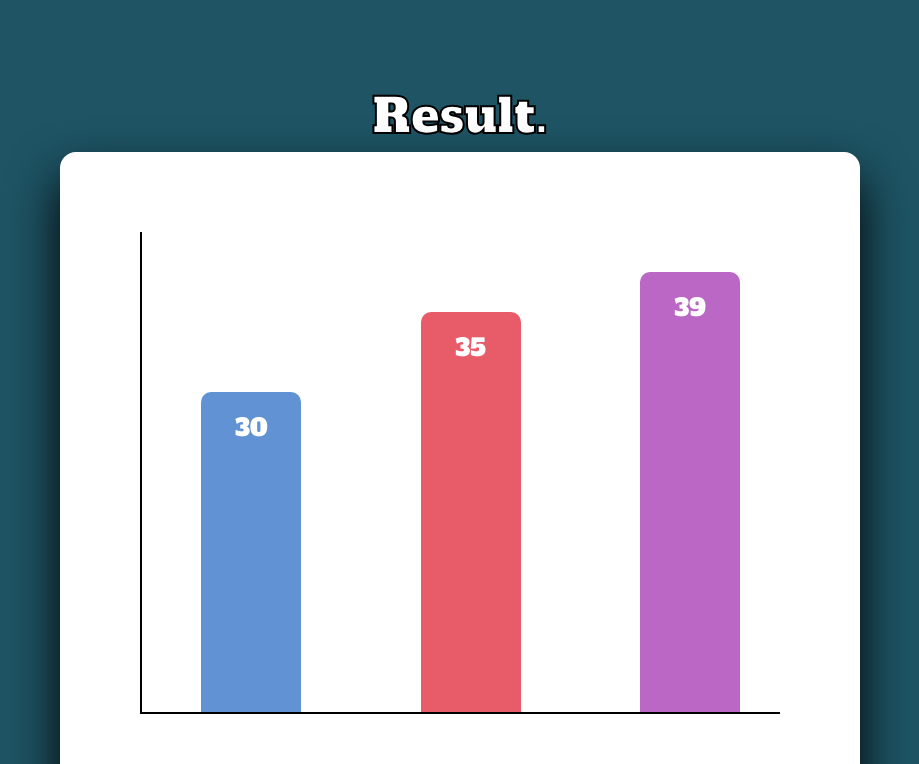
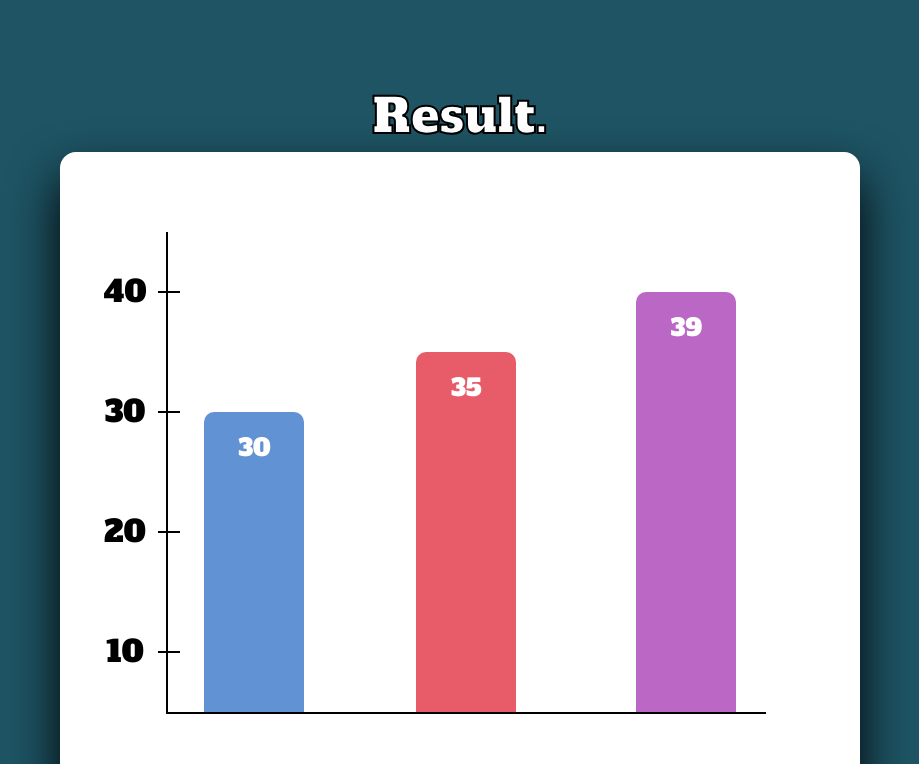
Before and after one commit to marinatcai/final_app, a Next.js app in the folder heroes-app/: page /result in a window 1280 px wide. Shown: the top 764 px of the page, without its empty margins (180-1099 px from the left). Built offline with nearby package versions, Linux system fonts and the light colour scheme.

Commit message:
add graphics

```diff
--- a/heroes-app/app/result/page.tsx
+++ b/heroes-app/app/result/page.tsx
@@ -13,19 +13,39 @@ export default function ResultPage() {
         <div className="flex flex-col justify-items items-center mt-20">
             <h2 className="p-3 text-5xl text-white font-outline-2 alfa-slab">Result.</h2>
             <div className="bg-white h-200 w-200 rounded-2xl drop-shadow-black drop-shadow-2xl mb-10">
-                <div className="flex justify-items justify-between mt-20">
-                <div className="h-120 w-0.5 bg-black ml-20"></div>
-                    <div className="h-80 w-25 bg-[#6192D3] rounded-[10px_10px_0px_0px] mr-15 mt-40">
+                <div className="flex justify-items justify-center mt-20">
+                    <div className="flex justify-items">
+                    <div className="flex flex-col justify-around mr-3">
+                        <h3 className="text-center text-black text-3xl alfa-slab ">40</h3>
+                        <h3 className="text-center text-black text-3xl alfa-slab ">30</h3>
+                        <h3 className="text-center text-black text-3xl alfa-slab ">20</h3>
+                        <h3 className="text-center text-black text-3xl alfa-slab ">10</h3>
+                    </div>
+                    <div className="flex flex-col justify-around">
+                        <div className="h-0.5 w-2 bg-black"></div>
+                        <div className="h-0.5 w-2 bg-black"></div>
+                        <div className="h-0.5 w-2 bg-black"></div>
+                        <div className="h-0.5 w-2 bg-black"></div>
+                    </div>
+                    <div className="h-120 w-0.5 bg-black"></div>
+                    <div className="flex flex-col justify-around">
+                        <div className="h-0.5 w-3 bg-black"></div>
+                        <div className="h-0.5 w-3 bg-black"></div>
+                        <div className="h-0.5 w-3 bg-black"></div>
+                        <div className="h-0.5 w-3 bg-black"></div>
+                    </div>
+                </div>
+                    <div className="h-75 w-25 bg-[#6192D3] rounded-[10px_10px_0px_0px] ml-6 mr-28 mt-45">
                         <h3 className="text-center text-white text-2xl alfa-slab pt-5">30</h3>
                     </div>
-                    <div className="h-100 w-25 bg-[#E85C6A] rounded-[10px_10px_0px_0px] mr-15 mt-20">
+                    <div className="h-90 w-25 bg-[#E85C6A] rounded-[10px_10px_0px_0px] mr-30 mt-30">
                         <h3 className="text-center text-white text-2xl alfa-slab pt-5">35</h3>
                     </div>
-                    <div className="h-110 w-25 bg-[#BA67C5] rounded-[10px_10px_0px_0px] mr-30 mt-10">
+                    <div className="h-105 w-25 bg-[#BA67C5] rounded-[10px_10px_0px_0px] mr-20 mt-15">
                         <h3 className="text-center text-white text-2xl alfa-slab pt-5">39</h3>
                     </div>
                 </div>
-                <div className="h-0.5 w-160 bg-black ml-20 mb-10"></div>
+                <div className="h-0.5 w-150 bg-black ml-26.5 mb-10"></div>
                 <div className="flex justify-evenly mx-10 mb-5">
                     {items.map((item, index) => (
                     <ResultItem image={item.image} title={item.name} key={index} />
```
